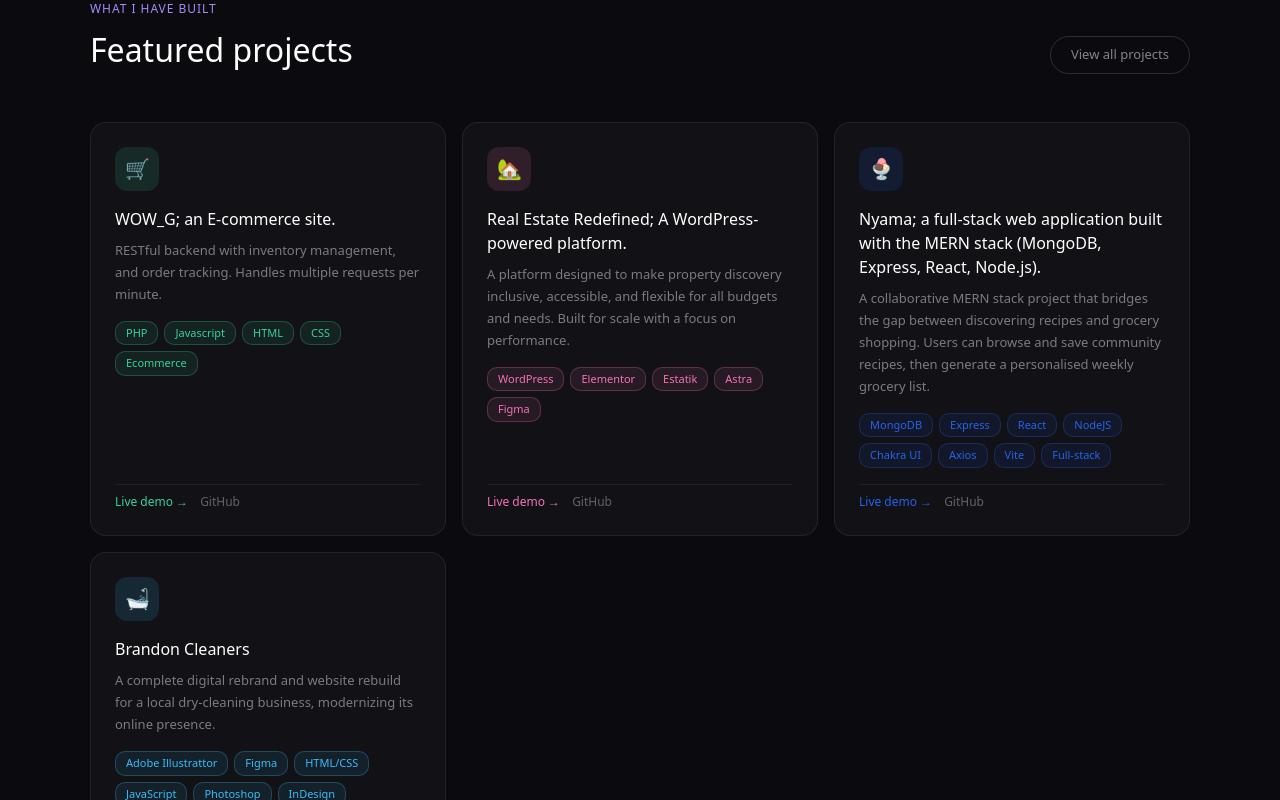
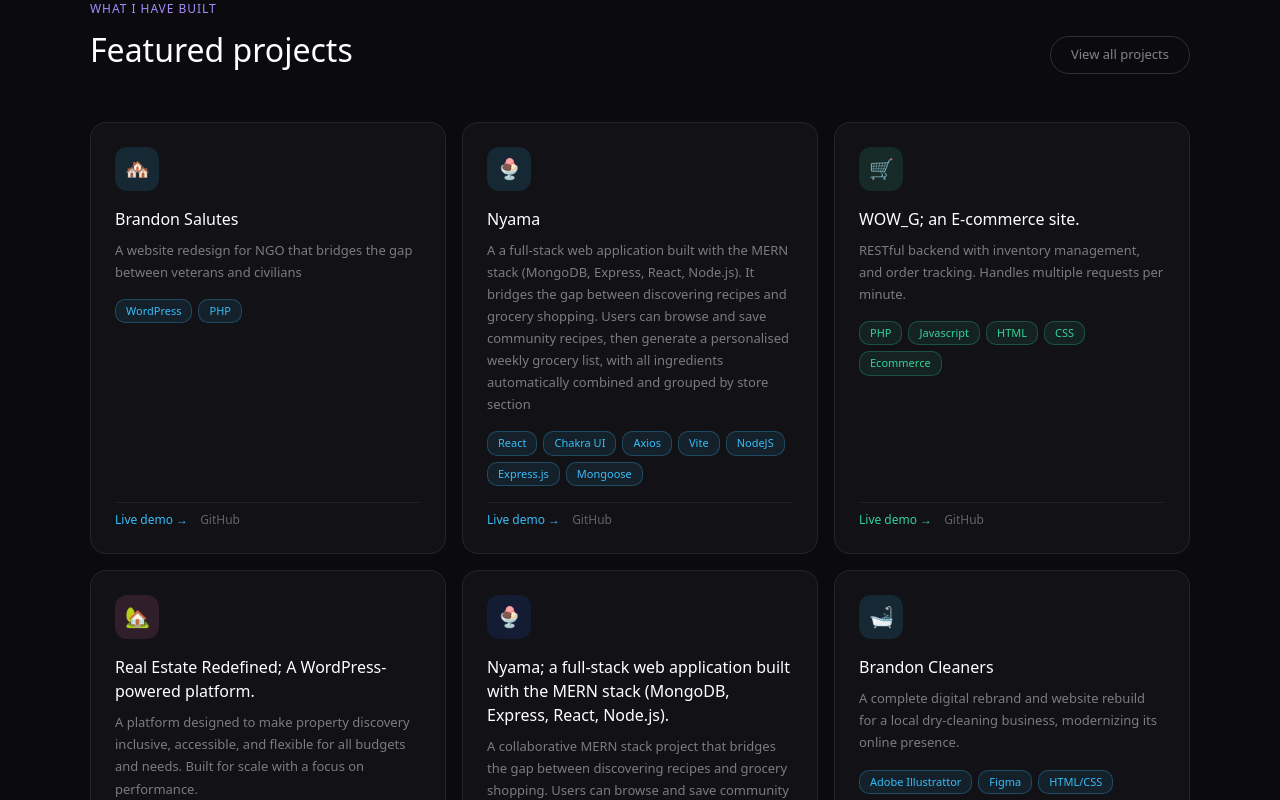
Before and after one commit to OludareONE/my-portfolio, a Next.js app: page / in a window 1280 px wide. Shown: the part 1540-2340 px from the top of the page. Built offline with nearby package versions, Linux system fonts and the light colour scheme.

Commit message:
your update message

```diff
--- a/src/components/Projects.tsx
+++ b/src/components/Projects.tsx
@@ -3,6 +3,29 @@
 import { useState } from "react";
 
 const projects = [
+  {
+    title: "Brandon Salutes",
+    description:
+      "A website redesign for NGO that bridges the gap between veterans and civilians",
+    tags: ["WordPress", "PHP"],
+    color: "#38bdf8",
+    emoji: "🏘️",
+    live: " https://assiniboinecreative.media/brandonsalutes/",
+    featured: true,
+  },
+
+  {
+    title: "Nyama",
+    description:
+      "A a full-stack web application built with the MERN stack (MongoDB, Express, React, Node.js). It bridges the gap between discovering recipes and grocery shopping. Users can browse and save community recipes, then generate a personalised weekly grocery list, with all ingredients automatically combined and grouped by store section",
+    tags: ["React", "Chakra UI", "Axios", "Vite", "NodeJS", "Express.js", "Mongoose"],
+    color: "#38bdf8",
+    emoji: "🍨",
+    live: " https://nyama-frontend.onrender.com",
+    github: " https://github.com/lkmandy/recipe_mern_app",
+    featured: true,
+  },
+
   {
     title: "WOW_G; an E-commerce site.",
     description:
@@ -54,7 +77,7 @@ const projects = [
     tags: ["Next.js", "Tailwind", "TypeScript"],
     color: "#fb923c",
     emoji: "🎨",
-    live: "https://yourproject.com",
+    live: "https://https://my-portfolio-5lpu.vercel.app/",
     github: "https://github.com/yourname/project",
     featured: false,
   },
```
